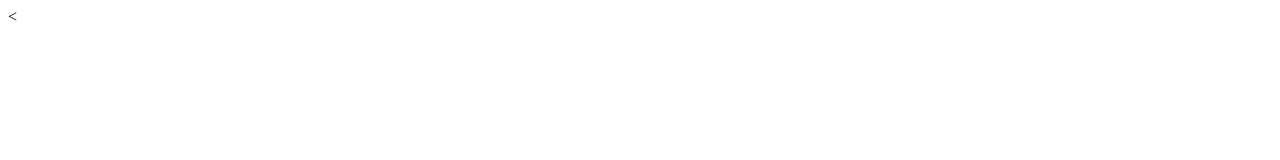
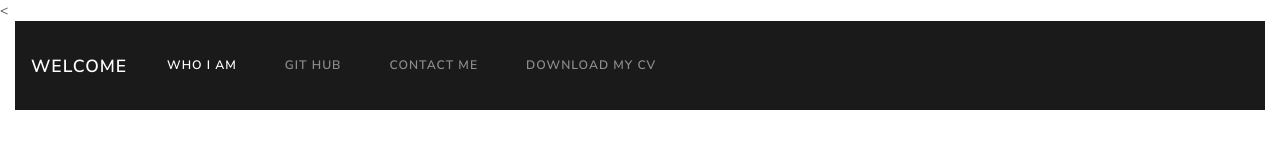
Before and after one commit to michelmerighi/cv_example, a plain HTML site: page index.html in a window 1280 px wide. Drawn offline with nearby package versions, Linux system fonts and the light colour scheme.

Commit message:
first commit header

```diff
--- a/index.html
+++ b/index.html
@@ -1,16 +1,43 @@
 <<!DOCTYPE html>
     <html lang="en">
+
     <head>
         <meta charset="UTF-8">
         <meta name="viewport" content="width=device-width, initial-scale=1.0">
         <meta http-equiv="X-UA-Compatible" content="ie=edge">
+        <link href="https://stackpath.bootstrapcdn.com/bootswatch/4.3.1/lux/bootstrap.min.css" rel="stylesheet" integrity="sha384-hVpXlpdRmJ+uXGwD5W6HZMnR9ENcKVRn855pPbuI/mwPIEKAuKgTKgGksVGmlAvt" crossorigin="anonymous">
+        <link rel="stylesheet" href="assets/css/style.css" type="text/css" />
         <title>Michele Merighi</title>
     </head>
+
     <body>
-    <header>
+        <header class="setting-header">
+            <div class="container-fluid">
+                <nav class="navbar navbar-expand-lg navbar-dark bg-primary">
+                    <a class="navbar-brand" href="index.html">Welcome</a>
+                    <button class="navbar-toggler" type="button" data-toggle="collapse" data-target="#navbarColor01" aria-controls="navbarColor01" aria-expanded="false" aria-label="Toggle navigation">
+    <span class="navbar-toggler-icon"></span>
+                    </button>
 
+                    <div class="collapse navbar-collapse" id="navbarColor01">
+                        <ul class="navbar-nav mr-auto">
+                            <li class="nav-item active">
+                                <a class="nav-link" href="#">who I am <span class="sr-only">(current)</span></a>
+                            </li>
+                            <li class="nav-item">
+                                <a class="nav-link" href="#">Git Hub</a>
+                            </li>
+                            <li class="nav-item">
+                                <a class="nav-link" href="#">Contact me</a>
+                            </li>
+                            <li class="nav-item">
+                                <a class="nav-link" href="#">Download my CV</a>
+                            </li>
+                        </ul>
+                    </div>
+                </nav>
+            </div>
         </header>
-
         <section>
         </section>
 
@@ -18,4 +45,5 @@
 
         </footer>
     </body>
+
     </html>
```
Also changed, not shown: assets/css/style.css (added). Lines whose indentation alone changed are shown as unchanged.
